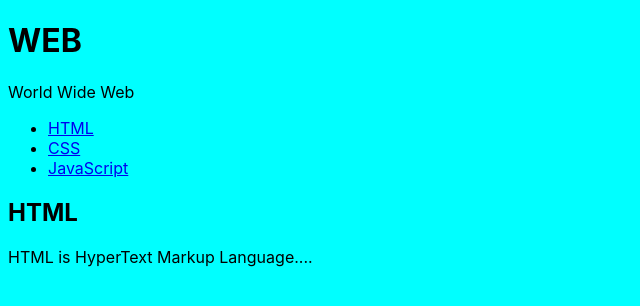
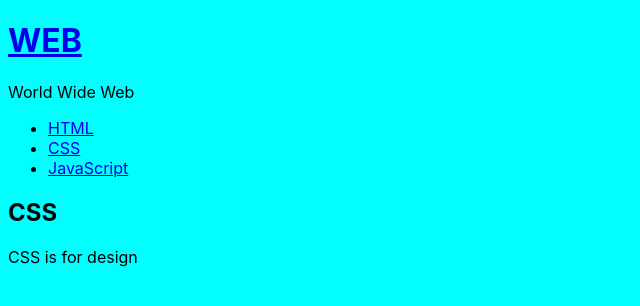
Before and after one commit to leegeonwoo3381/React-Management, a React (Create React App) app: page / in a window 1280 px wide. Shown: the top 306 px of the page, without its empty margins (0-640 px from the left). Built offline with nearby package versions, Linux system fonts and the light colour scheme.

Commit message:
toc event

```diff
--- a/src/App.js
+++ b/src/App.js
@@ -28,21 +28,67 @@
   constructor(props) {
     super(props);
     this.state = {
-      Subject:{title:'WEB',sub:'World Wide Web'},
+      mode:'read',
+      selected_content_id:2,
+      subject:{title:'WEB',sub:'World Wide Web'},
+      welcome:{title:'Welcome', desc:'Hello, React!!!'},
       contents:[
-        {id:1, title:'HTML',desc:'HTMO is for imformation'},
+        {id:1, title:'HTML',desc:'HTML is for imformation'},
         {id:2, title:'CSS',desc:'CSS is for design'},
         {id:3, title:'JavaScript', desc:'JavaScript is for interactive'},
       ]
     }
   }
   render() {
+    console.log('App render');
+    let _title, _desc = null;
+    if(this.state.mode === 'Welcome') {       // == 는 값이 같은 때만 사용, === 는 값과, 타입이 같은지 확인할 때 사용
+      _title = this.state.welcome.title;
+      _desc = this.state.welcome.desc;
+    }else if(this.state.mode === 'read') {
+      // for(let i=0; i<this.state.contents.length; i++) {
+      //   let data = this.state.contents[i];
+      //   if(data.id === this.setState.selected_content_id) {
+      //     _title = data.title;
+      //     _desc = data.desc;
+      //     break;
+
+      //   }
+      // }
+      let i = 0;
+      while(i < this.state.contents.length) {
+        let data = this.state.contents[i];
+        if(data.id === this.state.selected_content_id) {
+          _title = data.title;
+          _desc = data.desc;
+          break;
+        }
+        i = i+1;
+      }
+
+    }
     return (
       <div>
-        <Subject title={this.state.Subject.title} sub={this.state.Subject.sub}></Subject>   {/* <Subject /> */}
+
+        <Subject
+          title={this.state.subject.title}
+          sub={this.state.subject.sub}
+          onChangePage={function(){this.setState({mode:'Welcome'})}.bind(this)}
+        ></Subject>   {/* <Subject /> */}
+
         {/* <Subject title="React" sub="FOR UI"></Subject> */}
-        <TOC data={this.state.contents}></TOC>
-        <COL title="HTML" desc="HTML is HyperText Markup Language...."></COL>
+        <TOC data={this.state.contents}
+          onChangePage={function(id){
+            this.setState(
+              {
+                mode:'read',
+                selected_content_id:Number(id)
+              }
+              );
+          }.bind(this)}
+        ></TOC>
+
+        <COL title={_title} desc={_desc}></COL>
       </div>
       // <div className="App">
       //   <header className="App-header">
--- a/src/components/COL.js
+++ b/src/components/COL.js
@@ -2,6 +2,7 @@
 
 class COL extends Component {
     render() {
+      console.log('COL render');
       return (
         <article>
           <h2>{this.props.title}</h2>
--- a/src/components/Subject.js
+++ b/src/components/Subject.js
@@ -2,9 +2,13 @@
 
 class Subject extends Component {
     render() {
+      console.log('Subject render');
       return(
         <header>
-          <h1>{this.props.title}</h1>
+          <h1><a href='/' onClick={function(e){
+            e.preventDefault();
+            this.props.onChangePage();
+          }.bind(this)}>{this.props.title}</a></h1>
           {this.props.sub}
         </header>
       );
--- a/src/components/TOC.js
+++ b/src/components/TOC.js
@@ -2,11 +2,20 @@
 
 class TOC extends Component {
     render() {
+      console.log('TOC render');
       let lists = [];
       let data = this.props.data;
       let i = 0;
       while(i<data.length) {
-        lists.push(<li><a href={"/content/" + data[i].id}>{data[i].title}</a></li>);
+        lists.push(<li key={data[i].id}>
+          <a
+          href={"/content/" + data[i].id}
+          data-id = {data[i].id}
+            onClick = {function(e) {
+            e.preventDefault();
+            this.props.onChangePage(e.target.dataset.id);
+          }.bind(this)}
+          >{data[i].title}</a></li>);
         i = i + 1;
       }
       return (
```
